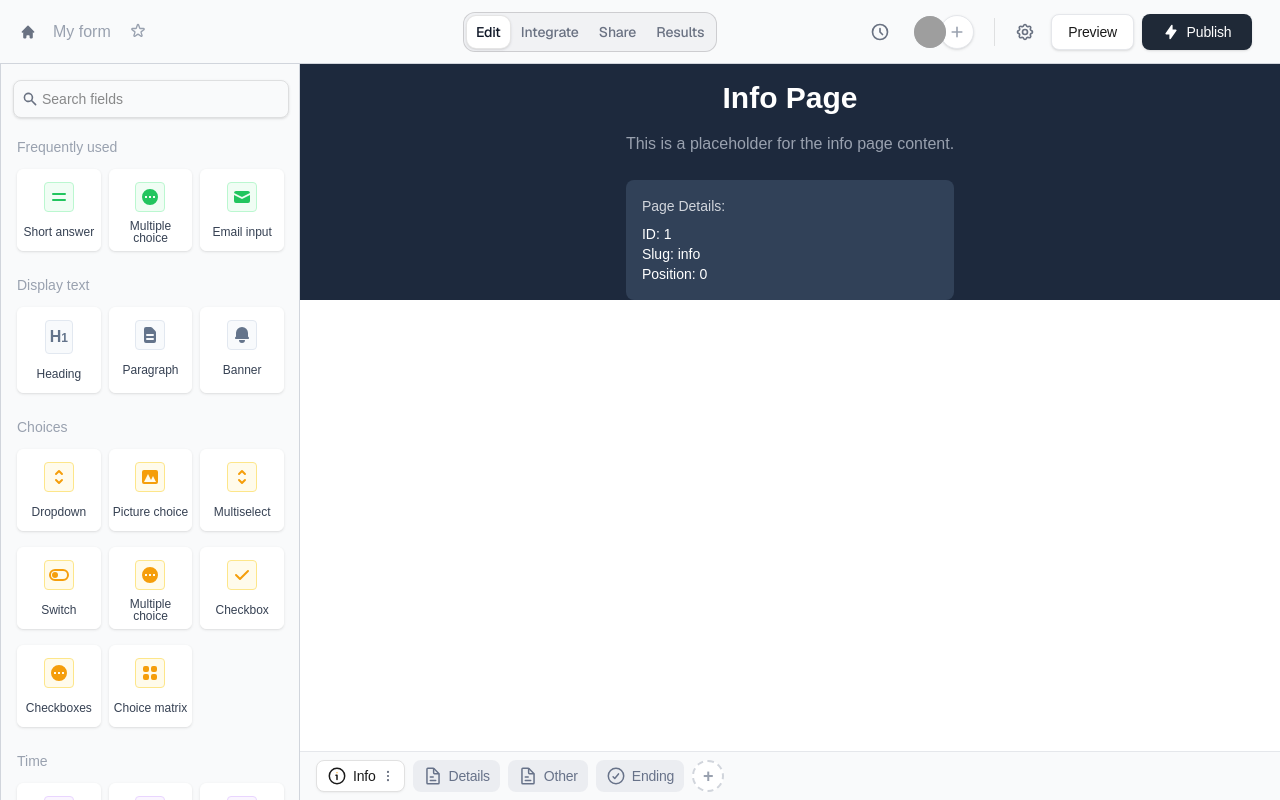
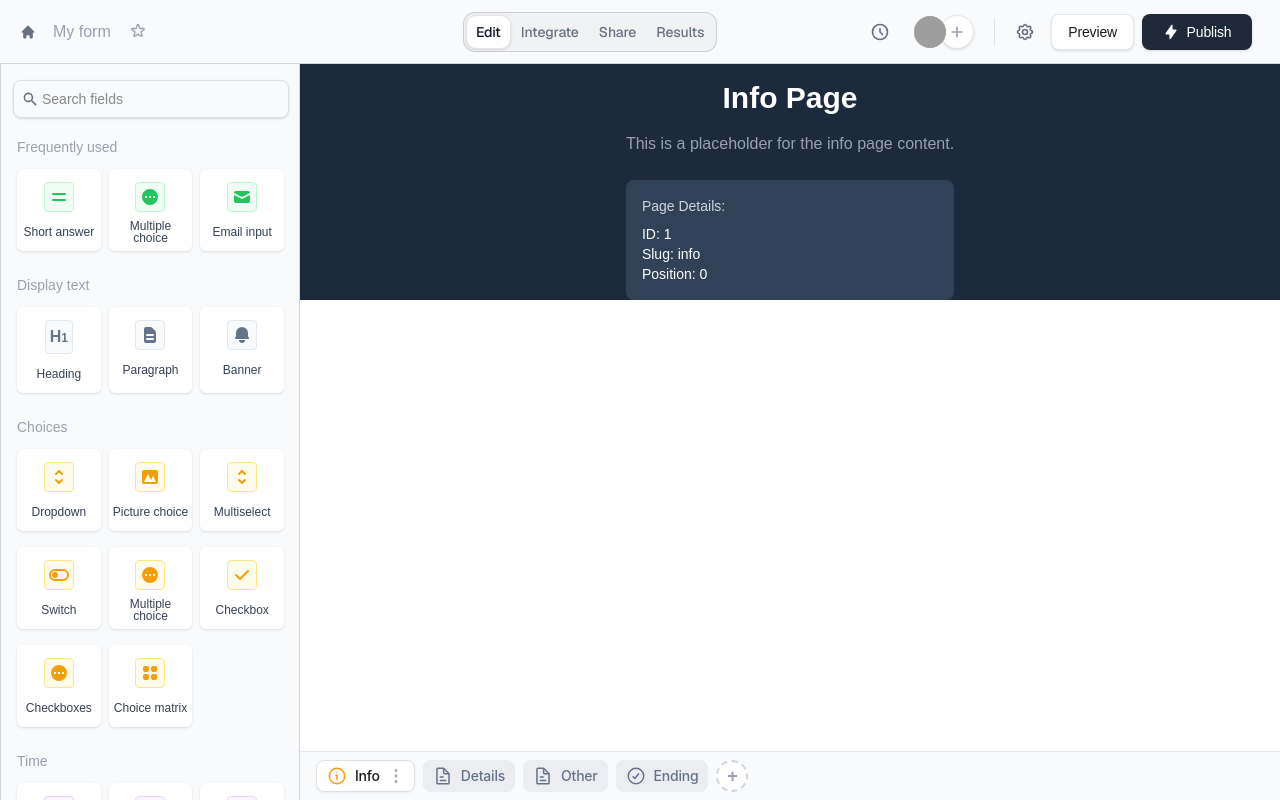
Before and after one commit to obedparla/fillout-test, a Next.js app: page /page/info in a window 1280 px wide. Built offline with nearby package versions, Linux system fonts and the light colour scheme; grey boxes are pictures that could not be loaded.

Commit message:
fix: more pixel perfect tabs

```diff
--- a/components/navigation/PageTab.tsx
+++ b/components/navigation/PageTab.tsx
@@ -64,6 +64,8 @@ export default function PageTab({
     onContextAction(action, page.id);
   };
 
+  const IconComponent = getPageIcon(page.type);
+
   return (
     <div
       ref={setNodeRef}
@@ -76,27 +78,27 @@ export default function PageTab({
       {...listeners}
     >
       <div
-        className={`relative flex h-8 items-center gap-1.5 rounded-lg px-2.5 py-1 text-sm font-medium transition-all duration-200 ${
+        className={`relative flex h-8 items-center gap-2 rounded-lg px-2.5 py-1 text-sm font-medium transition-all duration-200 ${
           isActive
             ? "border-[0.5px] border-[#e1e1e1] bg-white text-[#1a1a1a] shadow-[0px_1px_1px_0px_rgba(0,0,0,0.02),0px_1px_3px_0px_rgba(0,0,0,0.04)]"
-            : "bg-[rgba(157,164,178,0.15)] text-[#677289] hover:bg-[rgba(157,164,178,0.25)]"
+            : "bg-[#9DA4B226] text-[#677289] hover:bg-[#9DA4B259]"
         } `}
       >
         <span className="flex h-5 w-5 items-center justify-center text-base">
-          {(() => {
-            const IconComponent = getPageIcon(page.type);
-            return <IconComponent size={20} />;
-          })()}
+          <IconComponent
+            size={20}
+            className={isActive ? "text-[#F59D0E]" : ""}
+          />
         </span>
-        <span className="font-['Inter:Medium',_sans-serif] text-[14px] font-medium tracking-[-0.21px]">
+        <span className="font-['Inter',_sans-serif] text-[14px] font-medium tracking-[-0.21px]">
           {page.title}
         </span>
 
         {isActive && (
           <DropdownMenu
             trigger={
-              <div className={"rounded text-gray-500"}>
-                <DotsIcon />
+              <div className={"rounded text-[#9DA4B2]"}>
+                <DotsIcon size={16} />
               </div>
             }
           >
@@ -110,7 +112,7 @@ export default function PageTab({
                     variant={action.variant || "default"}
                   >
                     <span className="mr-2">
-                      <IconComponent size={14} />
+                      <IconComponent size={16} />
                     </span>
                     {action.label}
                   </DropdownMenuItem>
--- a/components/navigation/PageTabs.tsx
+++ b/components/navigation/PageTabs.tsx
@@ -11,10 +11,7 @@ import {
   useSensors,
   DragEndEvent,
 } from "@dnd-kit/core";
-import {
-  restrictToHorizontalAxis,
-  restrictToFirstScrollableAncestor,
-} from "@dnd-kit/modifiers";
+import { restrictToHorizontalAxis } from "@dnd-kit/modifiers";
 import {
   arrayMove,
   SortableContext,
@@ -60,15 +57,12 @@ export default function PageTabs() {
   };
 
   return (
-    <div className="flex items-center overflow-auto border-t border-gray-200 bg-gray-50 px-4 py-2">
+    <div className="flex items-center border-t border-gray-200 bg-gray-50 px-4 py-2">
       <DndContext
         sensors={sensors}
         collisionDetection={closestCenter}
         onDragEnd={handleDragEnd}
-        modifiers={[
-          restrictToHorizontalAxis,
-          restrictToFirstScrollableAncestor,
-        ]}
+        modifiers={[restrictToHorizontalAxis]}
       >
         <SortableContext
           items={sortedPages.map((p) => p.id)}
```
